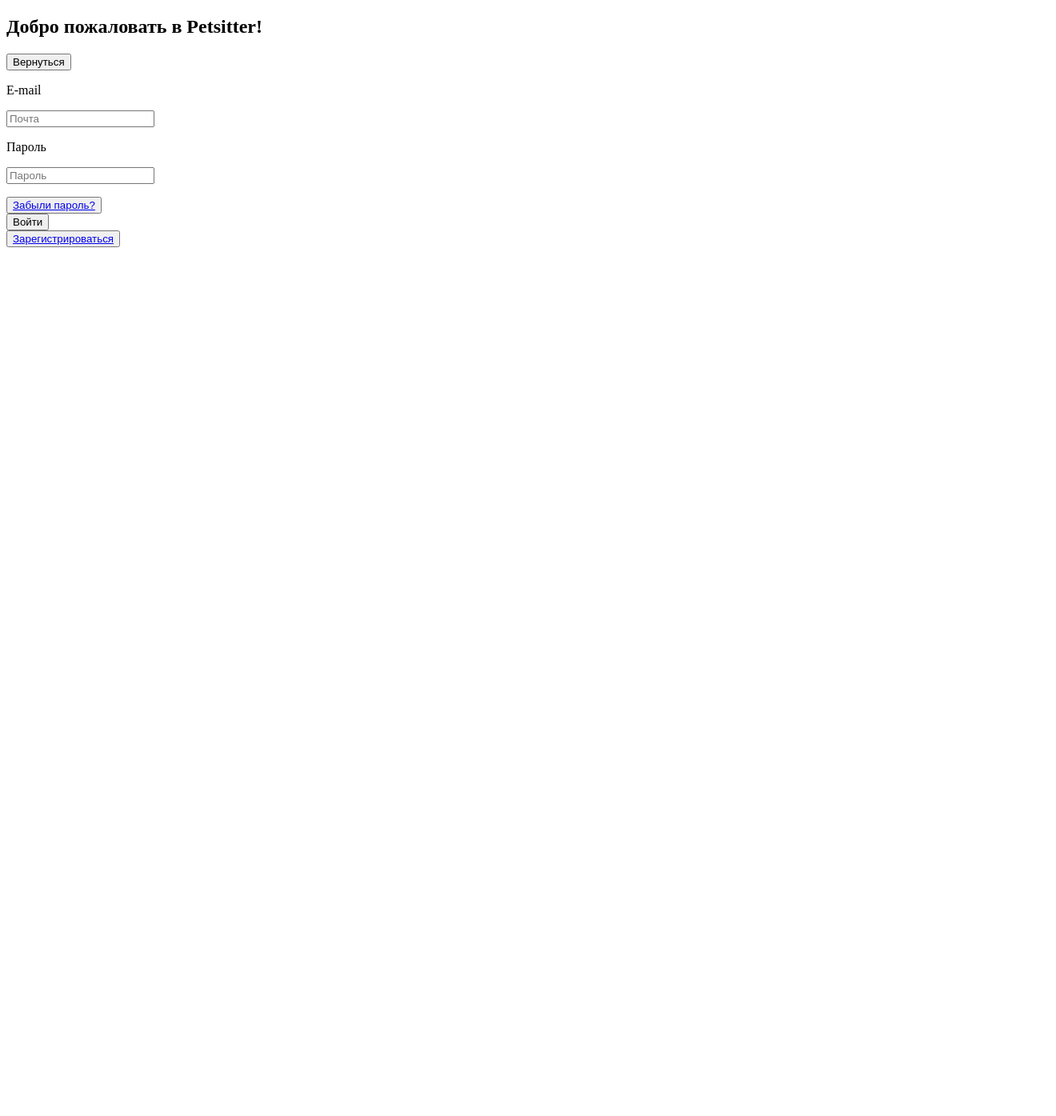
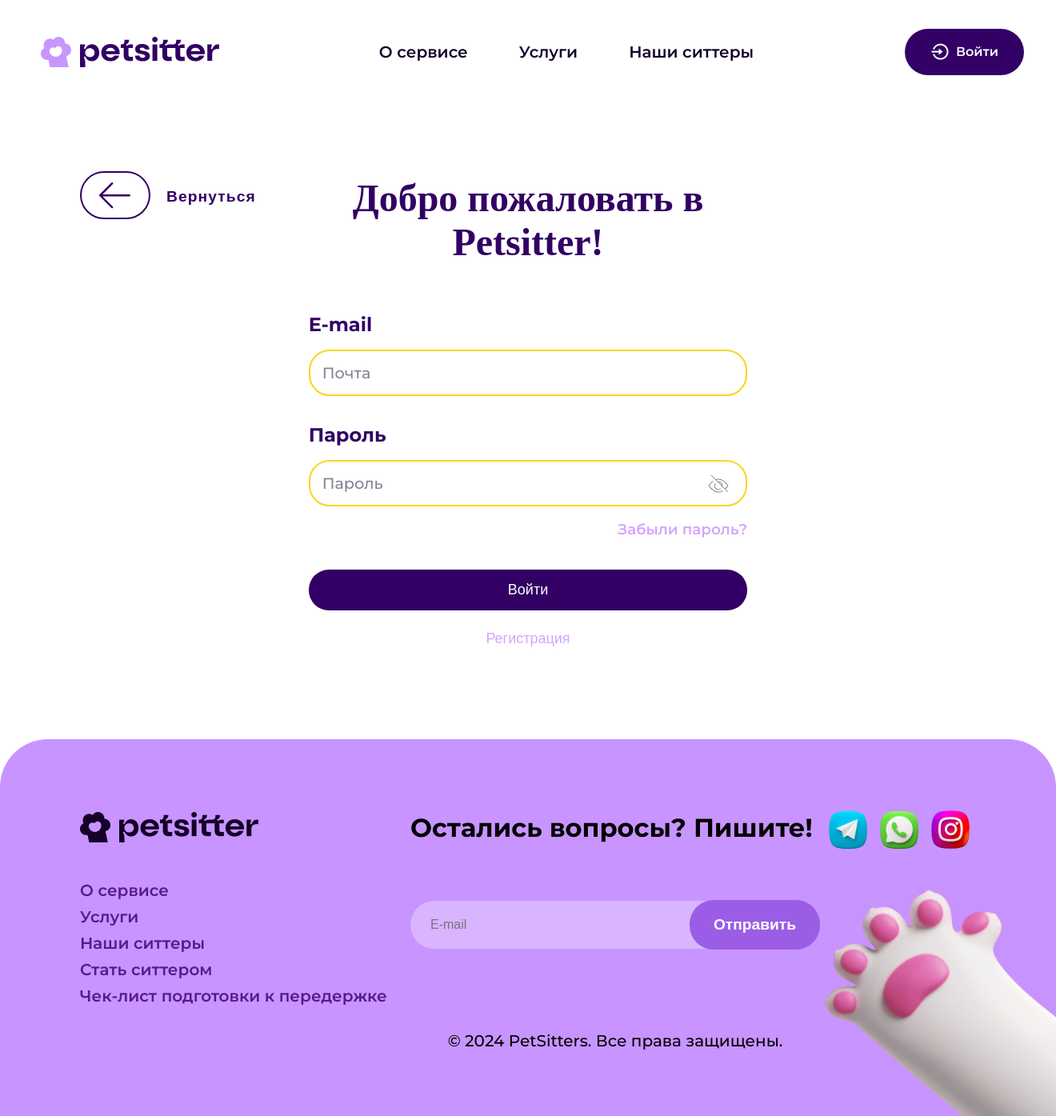
Before and after one commit to bioRival/pet-sitters, a Django app: page /user/login/ in a window 1320 px wide. Shown: the whole page at 80% size. Before the commit the page ends 309 px from the top, so only its background shows below. Run offline with Django 5.2, Linux system fonts and the light colour scheme; some web fonts are replaced.

Commit message:
login done

```diff
--- /dev/null
+++ b/static/css/login.css
@@ -0,0 +1,179 @@
+input:-webkit-autofill,
+input:-webkit-autofill:hover,
+input:-webkit-autofill:focus,
+input:-webkit-autofill:active {
+    -webkit-box-shadow: 0 0 0 30px white inset !important;
+    -webkit-text-fill-color: #000 !important;
+    background-color: transparent !important;
+}
+
+
+.login-main {
+    width: 100%;
+    display: flex;
+    justify-content: center;
+}
+.login-wrapper {
+    max-width: 1440px;
+    width: 100%;
+    padding: 80px 100px;
+    text-align: center;
+}
+.login-content {
+    position: relative;
+    padding: 0 24%;
+}
+
+
+
+.back-button {
+    margin-top: -6px;
+    position: absolute;
+    top: 0;
+    left: 0;
+    text-align: left;
+    color: #320064;
+    background: none;
+    border: none;
+    cursor: pointer;
+    display: flex;
+    align-items: center;
+}
+.back-button span {
+    margin-left: 20px;
+    margin-top: 5px;
+    font-size: 1.2rem;
+    font-style: normal;
+    font-weight: 700;
+    line-height: 28px;
+    letter-spacing: 1.1px;
+}
+.back-button:hover {
+    color: #7716d8;
+}
+
+
+.login-title {
+    margin-top: 10px;
+    margin-bottom: 30px;
+    color: var(--Dark-purple, #320064);
+    font-family: "Random Grotesque Standard Bold";
+    font-size: 48px;
+    font-style: normal;
+    font-weight: 700;
+    line-height: normal;
+}
+
+
+
+.form-group {
+    margin: 60px 0 20px 0;
+    padding: 0 17px 0 17px;
+    text-align: left;
+}
+
+.form-label {
+    color: var(--Dark-purple, #320064);
+    font-family: Montserrat;
+    font-size: 1.5rem;
+    font-style: normal;
+    font-weight: 700;
+    line-height: 2rem;
+}
+
+.input-wrapper {
+    margin: 15px 0 23px 0;
+    position: relative;
+}
+
+.input-wrapper input {
+    width: 100%;
+    padding: 15px;
+    background-color: transparent !important;
+    border: 2px solid #f7d51d;
+    border-radius: 26px;
+    box-sizing: border-box;
+    margin-bottom: 10px;
+
+    font-family: Montserrat;
+    font-size: 1.2rem;
+    font-style: normal;
+    font-weight: 500;
+    line-height: 1.5rem;
+}
+.input-wrapper input:focus {
+    border-color: #C896FF;
+    outline: none;
+}
+.input-wrapper input::placeholder {
+    color: rgba(20, 0, 41, 0.50);
+    font-family: Montserrat;
+    font-size: 1.2rem;
+    font-style: normal;
+    font-weight: 500;
+    line-height: 28px;
+}
+.toggle-password {
+    position: absolute;
+    top: 50%;
+    right: 20px;
+    transform: translateY(-50%);
+    cursor: pointer;
+}
+
+
+.forgot-password {
+    text-align: right;
+    margin: -16px 0 38px 0;
+    color: #C896FF;
+    font-family: Montserrat;
+    font-size: 1.15rem;
+    font-style: normal;
+    font-weight: 600;
+    line-height: 1.5rem;
+}
+.forgot-password a {
+    color: #d3a4ff;
+    text-decoration: none;
+}
+.forgot-password a:hover {
+    color: #7e27db;
+}
+
+
+.btn {
+    display: block;
+    width: 100%;
+    padding: 15px;
+    border: none;
+    border-radius: 25px;
+    font-size: 18px;
+    cursor: pointer;
+    margin-bottom: 10px;
+}
+
+.btn-login {
+    background-color: #320064;
+    color: #fff;
+}
+.btn-login:hover {
+    background-color: #4a1283;
+}
+
+
+.btn-register {
+    background-color: transparent;
+    color: #d3a4ff;
+}
+.btn-register a {
+    color: inherit;
+    text-decoration: none;
+}
+.btn-register a:hover {
+    color: #7e27db;
+}
+
+.alert {
+    color: #d3142e;
+    margin: 20px 0;
+}
--- a/static/css/partials/footer.css
+++ b/static/css/partials/footer.css
@@ -1,12 +1,18 @@
 .footer {
     width: 100%;
-    color: var(--black-color);
+    display: flex;
+    justify-content: center;
 }
 .footer__wrapper {
+    position: relative;
+    max-width: 1440px;
+    width: 100%;
     background-color: var(--purple-color);
     border-radius: 60px 60px 0 0;
     padding: 80px 100px;
 }
+
+
 
 
 .footer__content {
@@ -30,6 +36,8 @@
 }
 
 
+
+
 .footer__middle {
     width: 32rem;
     margin-left: 8px;
@@ -43,7 +51,7 @@
     margin-bottom: 33px;
 }
 .footer__middle form {
-    margin-top: 81px;
+    margin-top: 70px;
     display: flex;
     align-items: center;
 }
@@ -74,21 +82,58 @@
     background-color: #8b3aee;
 }
 
-.footer__right {
-    width: 17%;
-    display: flex;
-    justify-content: flex-end;
-}
-.footer__right ul {
-    margin-left: auto;
-    display: flex;
-    flex-direction: row;
-}
 .footer__bottom {
-    text-align: end;
-    margin-top: 35px;
+    text-align: center;
+    margin-top: 100px;
     font-size: 1.25rem;
     font-style: normal;
     font-weight: 500;
     line-height: 28px;
 }
+
+
+
+
+.footer__right {
+    width: 190px;
+    display: flex;
+    justify-content: flex-end;
+}
+.footer__right ul {
+    display: flex;
+    flex-direction: row;
+}
+
+
+.footer__paw {
+    position: absolute;
+    bottom: 0px;
+    right: 0px;
+    width: 444px;
+    height: auto;
+}
+
+
+
+@media screen and (max-width: 1150px) {
+    .footer__left {
+        width: 17rem;
+    }
+    .footer__middle {
+        width: 25rem;
+        margin-left: 0;
+    }
+    .footer__right {
+        width: 65px;
+    }
+    .footer__right ul {
+        flex-direction: column;
+    }
+    .footer__bottom {
+        margin-left: -13rem;
+        width: 30rem;
+    }
+    .footer__paw {
+        width: 333px;
+    }
+}
--- a/templates/partials/footer.html
+++ b/templates/partials/footer.html
@@ -21,6 +21,9 @@
                     <input type="email" id="email" name="email" placeholder="E-mail" required>
                     <button type="submit">Отправить</button>
                 </form>
+                <div class="footer__bottom">
+                    <span>© 2024 PetSitters. Все права защищены.</span>
+                </div>
             </div>
             <div class="footer__right">
                 <ul>
@@ -29,9 +32,7 @@
                     <li><a href=""><img src="{% static 'images/footer/inst.png' %}" alt="inst logo"></a></li>
                 </ul>
             </div>
-        </div>
-        <div class="footer__bottom">
-            <span>© 2024 PetSitters. Все права защищены.</span>
+            <img src="{% static 'images/footer/paw.png' %}" alt="paw picture" class="footer__paw">
         </div>
     </div>
 </footer>
--- a/templates/user_app/login.html
+++ b/templates/user_app/login.html
@@ -1,15 +1,25 @@
-<!DOCTYPE html>
-<html lang="en">
-<head>
-    <meta charset="UTF-8">
-    <title>Авторизация</title>
-</head>
-<body>
+{% extends "partials/base.html" %}
+{% load static %}
+
+
+{% block title %} Авторизация {% endblock title %}
+
+{% block head %}
+    <link rel="stylesheet" href="{% static 'css/login.css' %}">
+{% endblock head %}
+
 {% block content %}
-<div class="form-section container mt-3 justify-content-center d-flex">
-<div class="col-lg-4 col-sm-12">
-<h2>Добро пожаловать в Petsitter!</h2>
-        <input type="button" onclick="history.back();" class="btn btn-outline-secondary btn-sm" value="Вернуться"/>
+<div class="login-main">
+    <div class="login-wrapper">
+        <div class="login-content">
+
+            <button onclick="history.back();" class="back-button">
+                <img src="{% static 'images/login/back_button.svg' %}" alt="Back">
+                <span>Вернуться</span>
+            </button>
+
+            <h2 class="login-title">Добро пожаловать в Petsitter!</h2>
+            <div class="form-group">
                 <form method="post">
                     {% csrf_token %}
                     {% if form.non_field_errors %}
@@ -17,17 +27,43 @@
                             {{ form.non_field_errors }}
                         </div>
                     {% endif %}
+
                     {% for field in form %}
-        <p class="form-label">{{ field.label }}</p>
-        <p>{{ field }}</p>
+                        <label class="form-label">{{ field.label }}</label>
+                        <div class="input-wrapper">
+                            {{ field }}
+                            {% if field.field.widget.input_type == "password" %}
+                                <span class="toggle-password" onclick="togglePasswordVisibility(this)">
+                                    <img src="{% static 'images/login/View_hide_light.svg' %}" alt="show/hide">
+                                </span>
+                            {% endif %}
+                        </div>
                     {% endfor %}
-            <button> <a href="{% url 'home' %}">Забыли пароль?</a> </button>
-    <br>
-    <button type="submit" class="btn btn-outline-success">Войти</button>
+
+                    <div class="forgot-password">
+                        <a href="{% url 'home' %}">Забыли пароль?</a>
+                    </div>
+                    <button type="submit" class="btn btn-login">
+                        Войти
+                    </button>
                 </form>
+                <button class="btn btn-register">
+                    <a href="{% url 'user_app:signup' %}">Регистрация</a>
+                </button>
             </div>
         </div>
+    </div>
+
+    <script>
+        function togglePasswordVisibility(element) {
+            const input = element.previousElementSibling;
+            if (input.type === "password") {
+                input.type = "text";
+            } else {
+                input.type = "password";
+            }
+        }
+    </script>
+
+</div>
 {% endblock content %}
-        <button> <a href="{% url 'user_app:signup' %}">Зарегистрироваться</a> </button>
-</body>
-</html>
```
Also changed, not shown: static/images/footer/paw.png (added), static/images/login/View_hide_light.svg (added), static/images/login/back_button.svg (added). Lines whose indentation alone changed are shown as unchanged.
